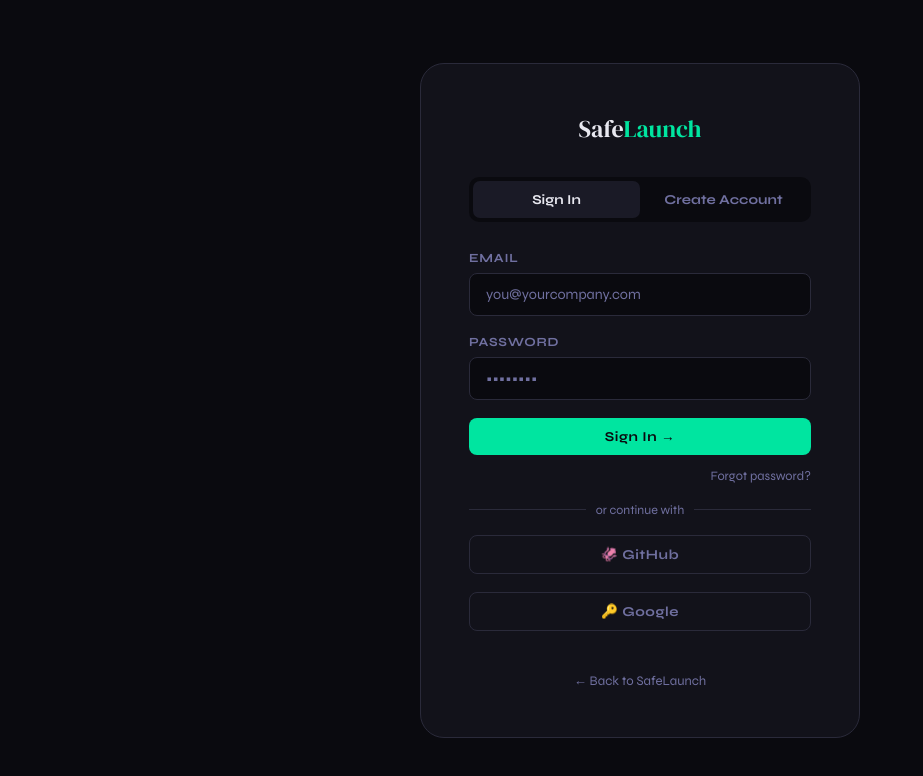
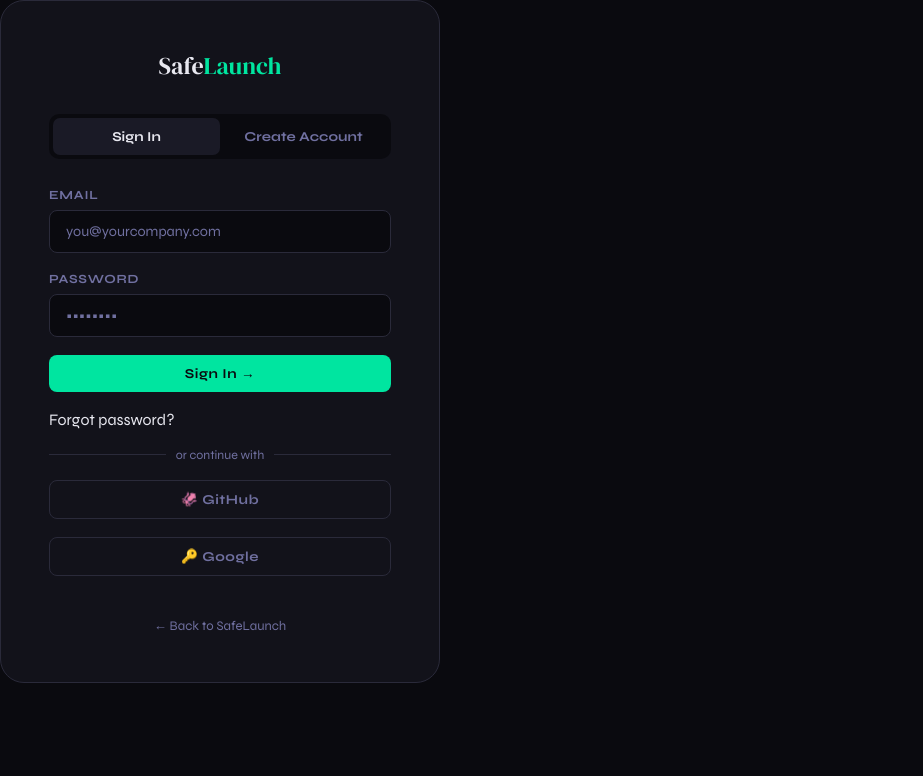
Before and after one commit to danyaffa/PWA-App-STORE, a React (Vite) app: page /signin in a window 1280 px wide. Shown: the top 776 px of the page, without its empty margins (0-923 px from the left). Built offline with nearby package versions, Linux system fonts and the light colour scheme; no server answers.

Commit message:
Update SignIn.jsx

```diff
--- a/src/pages/SignIn.jsx
+++ b/src/pages/SignIn.jsx
@@ -47,7 +47,7 @@
   return (
     <>
       <SEO title="Sign In — SafeLaunch" description="Sign in to publish and manage your apps." canonical="https://pwa-app-store.com/signin" />
-      <div className={styles.page}>
+      <div className={styles.wrap}>
         <div className={styles.card}>
           <div className={styles.logo}>Safe<span>Launch</span></div>
 
@@ -67,12 +67,12 @@
                 <input className="input" type="password" placeholder="••••••••" value={password} onChange={e => setPassword(e.target.value)} />
               </div>
 
-              {error && <div className={styles.errorBox}>{error}</div>}
+              {error && <div className={styles.error}>{error}</div>}
 
               <button type="submit" className={`btn btn-primary ${styles.submitBtn}`}>Sign In →</button>
 
-              <div className={styles.forgot}>
-                <Link className={styles.forgotBtn} to="/forgot">Forgot password?</Link>
+              <div className={styles.rowBetween}>
+                <Link className={styles.smallLink} to="/forgot">Forgot password?</Link>
               </div>
 
               <div className={styles.divider}><span>or continue with</span></div>
@@ -107,11 +107,11 @@
                 <input className="input" placeholder="Enter promo code for free access" value={promoCode} onChange={e => setPromoCode(e.target.value)} />
               </div>
 
-              {error && <div className={styles.errorBox}>{error}</div>}
+              {error && <div className={styles.error}>{error}</div>}
 
               <button type="submit" className={`btn btn-primary ${styles.submitBtn}`}>Create Account →</button>
 
-              <div className={styles.terms}>
+              <div className={styles.legal}>
                 By creating an account you agree to the <Link to="/terms">Terms of Service</Link> and <Link to="/privacy">Privacy Policy</Link>.
               </div>
 
```
